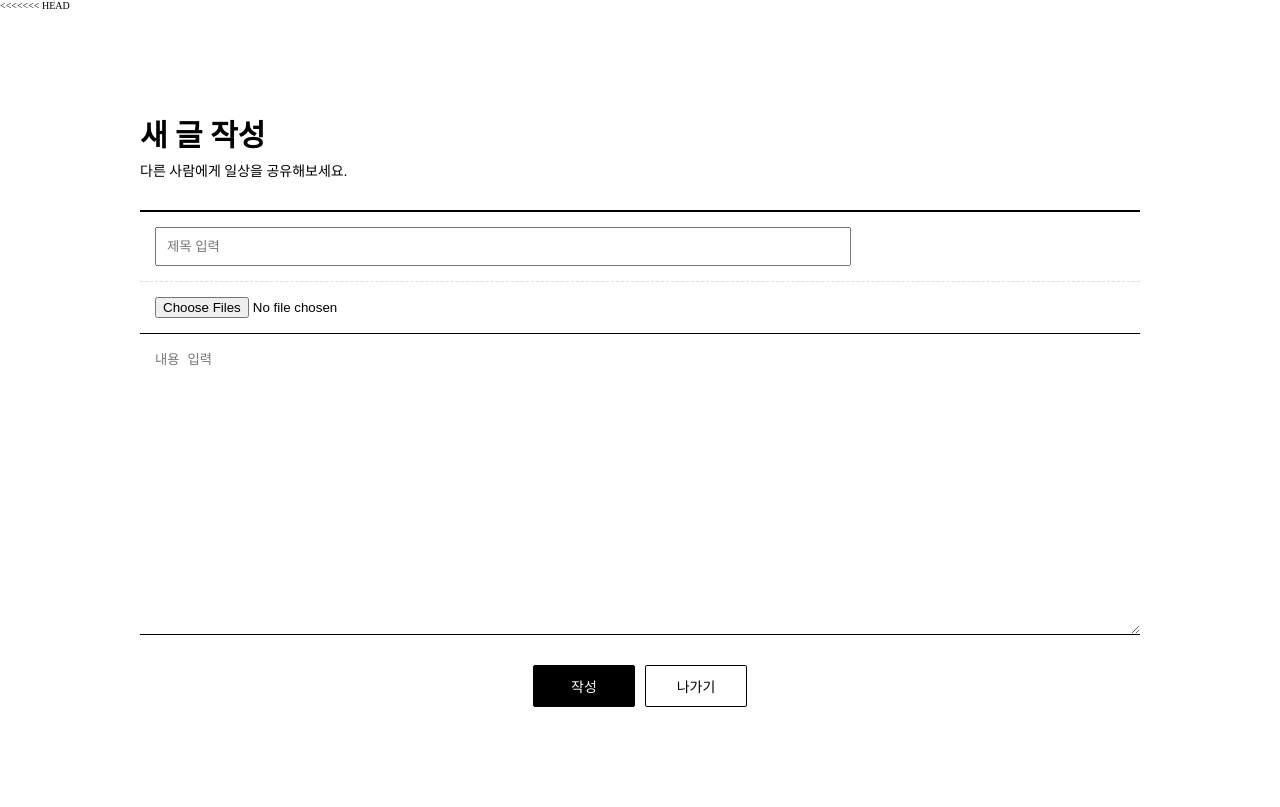
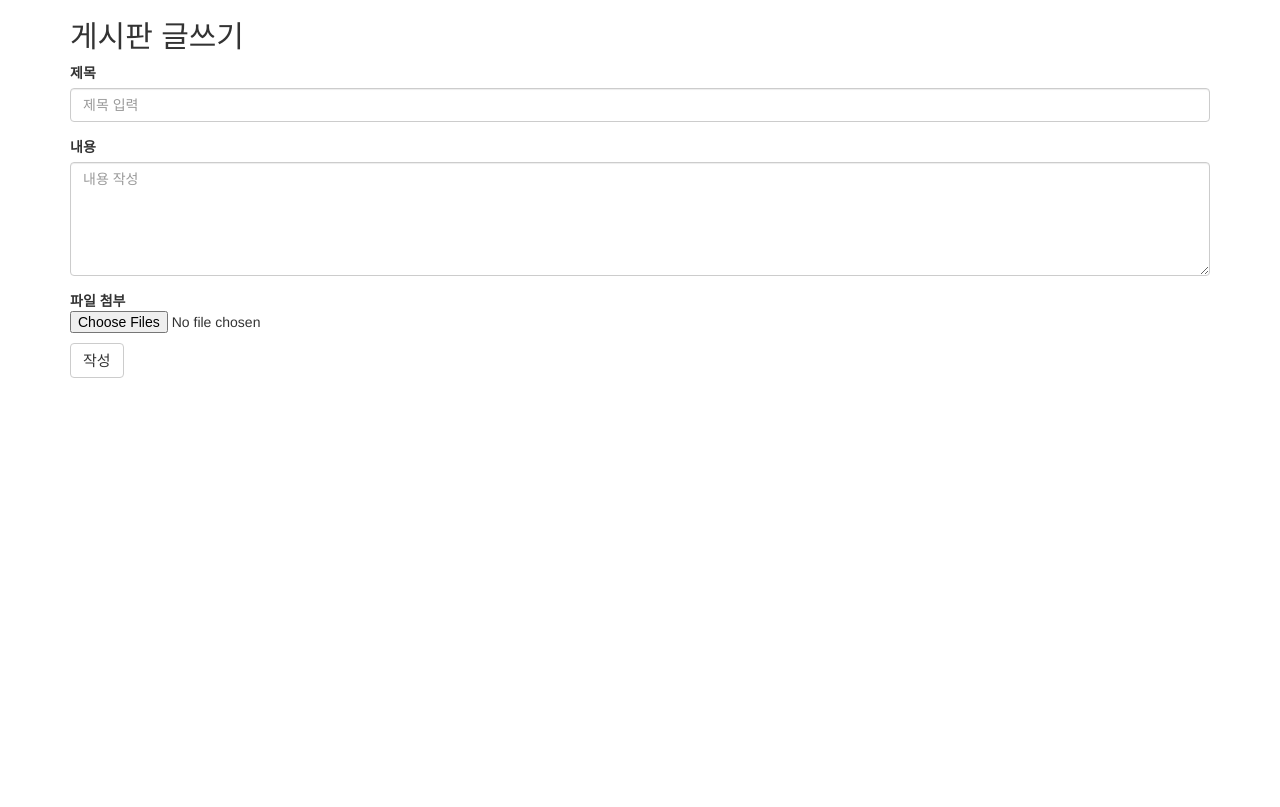
Before and after one commit to H-JJOO/i_one, a Flask app: template templates/write.html in a window 1280 px wide. After the commit the page ends 378 px from the top, so only its background shows below. Run offline with Flask 2, Linux system fonts and the light colour scheme; the template is opened without the code that fills it, so the values that code supplies are empty; some libraries are stand-ins or nearby versions.

Commit message:
게시판 작성 (수정중)

```diff
--- a/templates/write.html
+++ b/templates/write.html
@@ -1,39 +1,70 @@
-<<<<<<< HEAD
 <!DOCTYPE html>
 <html lang="ko">
 <head>
     <meta charset="UTF-8">
+    <title>게시판 글쓰기</title>
     <meta name="viewport" content="width=device-width, initial-scale=1.0">
     <meta http-equiv="Content-Type" content="text/html; charset=EUC-KR">
-    <link rel="stylesheet" href="/static/css/write.css">
-    <title>새 글 작성</title>
+    <link rel="stylesheet" href="https://maxcdn.bootstrapcdn.com/bootstrap/3.3.7/css/bootstrap.min.css">
+    <script src="https://ajax.googleapis.com/ajax/libs/jquery/3.3.1/jquery.min.js"></script>
+    <script src="https://maxcdn.bootstrapcdn.com/bootstrap/3.3.7/js/bootstrap.min.js"></script>
 </head>
+<style>
+    .btn-default {
+    margin-top: 10px;
+    text-align: center;
+    font-size: 15px;
+</style>
+<script>
+    $(document).ready(function () {
+    save_board();
+});
 
-<body>
-    <div class="board_wrap">
-        <div class="board_title">
-            <strong>새 글 작성</strong>
-            <p>다른 사람에게 일상을 공유해보세요.</p>
-        </div>
-        <div class="board_write_wrap">
-            <div class="board_write">
-                <div class="title">
-                    <dl>
-                        <dd><input type="text" placeholder="제목 입력"></dd>
-                    </dl>
-                </div>
-                <div class="info">
-                    <input type="file" id="real-input" class="image_inputType_file" accept="img/*" required multiple>
-                </div>
-                <div class="cont">
-                    <textarea placeholder="내용 입력"></textarea>
-                </div>
-            </div>
-            <div class="bt_wrap">
-                <a href="mypage.html" class="on">작성</a>
-                <a href="main.html">나가기</a>
-            </div>
-        </div>
+function save_board() {
+    let title = $("#title").val();
+    let content = $("#content").val();
+
+    //   if (title === "" || content === "") {
+    //     alert("작성해주세요.");
+    //     return;
+    // }
+    $.ajax({
+        type: "POST",
+        url: "/i_one/board",
+        data: {
+            'title': title,
+            'content': content
+        },
+        success: function (response) {
+            alert(response["msg"]);
+            window.location.reload();
+        }
+    });
+}
+
+</script>
+
+<div class="container">
+  <h2>게시판 글쓰기</h2>
+  <form action="write.jsp" method="post">
+    <div class="form-group">
+      <label for="title">제목</label>
+      <input type="text" class="form-control" id="title"
+       placeholder="제목 입력" name="title"
+       maxlength="100" required="required"
+       pattern=".{1,100}">
     </div>
+    <div class="form-group">
+   <label for="content">내용</label>
+   <textarea class="form-control" rows="5" id="content"
+    name="content" placeholder="내용 작성"></textarea>
+    </div>
+      <div class="info">
+          <dt>파일 첨부</dt>
+          <input type="file" id="real-input" class="image_inputType_file" accept="img/*" required multiple>
+      </div>
+    <button type="submit" class="btn btn-default">작성</button>
+  </form>
+</div>
 </body>
 </html>
```
